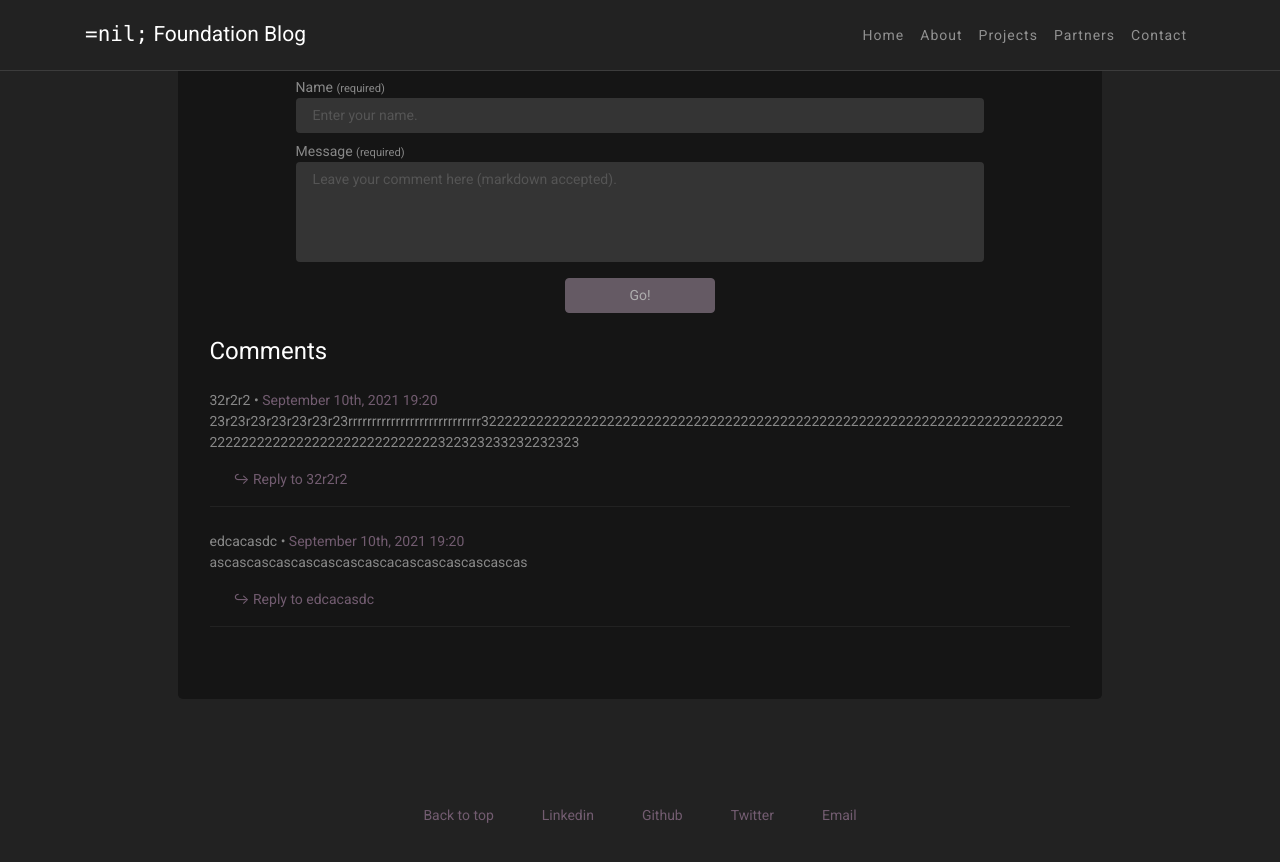
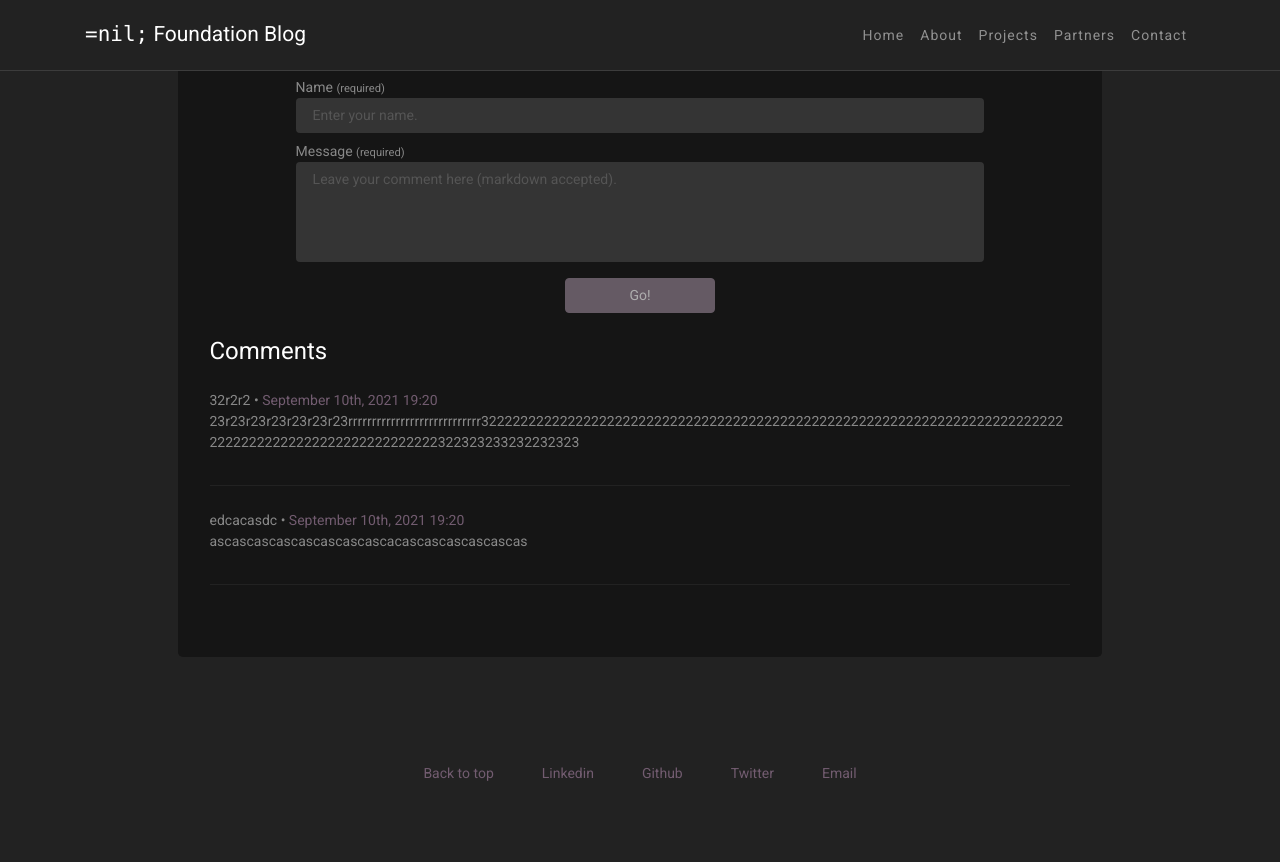
Before and after one commit to ukorvl/urickon.github.io, a Jekyll site: the page built from _posts/2020-06-26-boost-crypto3.md, in a window 1280 px wide and 900 px high, scrolled down 1542 px. Shown: the top 862 px of the window. Built offline with Jekyll 4.4.1, drawn with Linux system fonts in a browser that asks for light colours.

Commit message:
delete replying

```diff
--- a/_includes/comment.html
+++ b/_includes/comment.html
@@ -31,7 +31,7 @@
 {% if include.is_reply %}
 </div>
 {% else %}
-    <div class="comment__meta pl-4">
+    <!-- <div class="comment__meta pl-4">
       <a
         rel="nofollow"
         href="#{{ comment_id }}"
@@ -40,7 +40,7 @@
       >
         ↪&#xFE0E; Reply to {{ include.name }}
       </a>
-    </div>
+    </div> -->
   </div>
 
   {%- capture this_uid %}{{ include.uid }}{% endcapture %}
```
